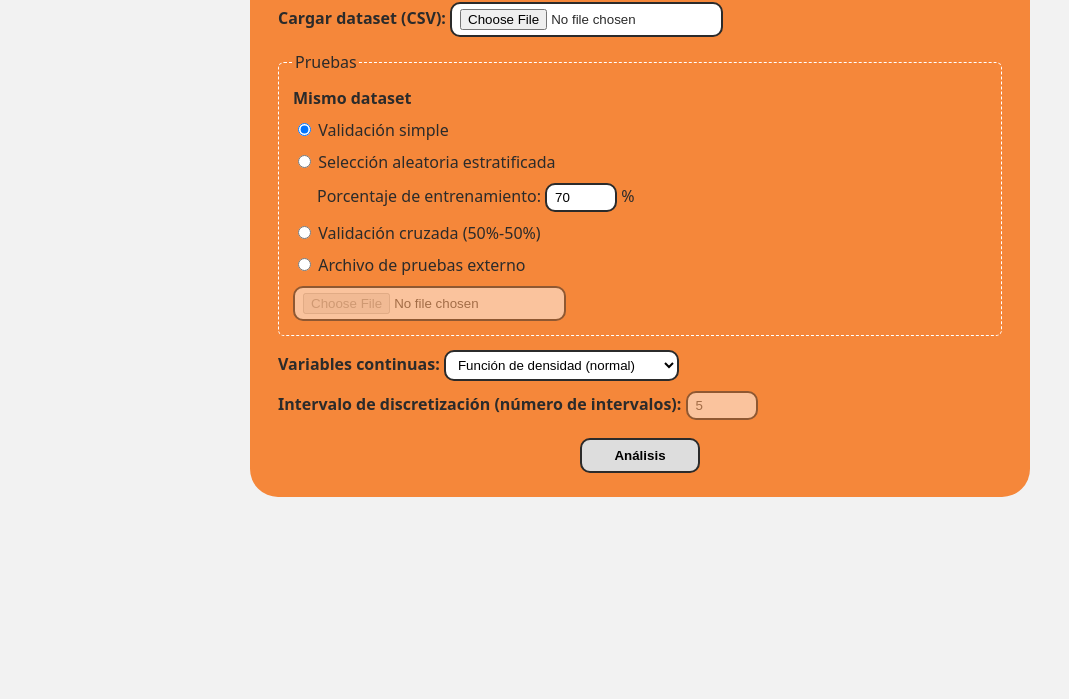
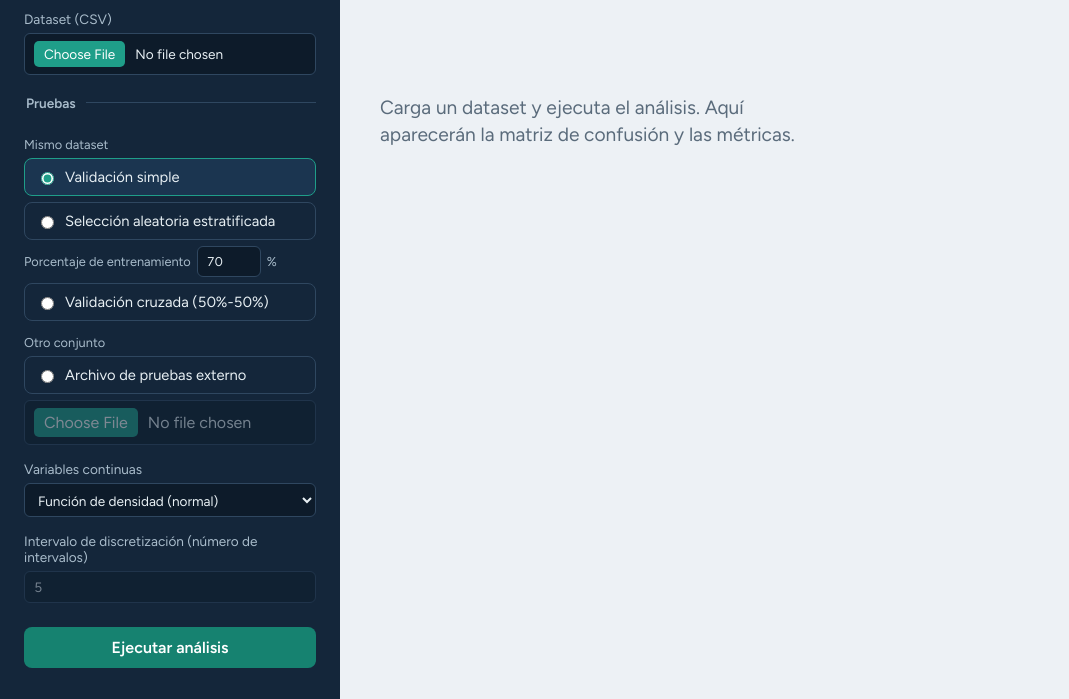
Before and after one commit to valdezvaldez9098-star/Sistemas-de-Apoyo-a-la-Toma-de-Decisiones, a plain HTML site: page Tarea 10/index.html in a window 1280 px wide. Shown: the part 101-800 px from the top of the page, without its empty margins (0-1069 px from the left). Drawn offline with Linux system fonts and the light colour scheme.

Commit message:
Tarea 10.1

```diff
--- a/Tarea 10/app.js
+++ b/Tarea 10/app.js
@@ -12,8 +12,10 @@ const tabla = (cab, filas) =>
 // Filas: clase predicha. Columnas: clase real.
 function tablaMatriz(matriz, clases) {
   const totales = clases.map((_, j) => suma(matriz.map(f => f[j])));
+  const max = Math.max(...matriz.flat(), 1);
+  const celda = (v, i, j) => `<td class="${i === j ? 'ok' : 'err'}" style="--v:${v / max}">${v}</td>`;
   const filas = matriz.map((f, i) =>
-    `<tr><th>${esc(clases[i])}</th>${f.map((v, j) => `<td class="${i === j ? 'diag' : ''}">${v}</td>`).join('')}<td>${suma(f)}</td></tr>`);
+    `<tr><th>${esc(clases[i])}</th>${f.map((v, j) => celda(v, i, j)).join('')}<td>${suma(f)}</td></tr>`);
   return `<table><tr><th>Predicha \\ Real</th>${clases.map(c => `<th>${esc(c)}</th>`).join('')}<th>Total</th></tr>` +
     filas.join('') + `<tr><th>Total</th>${totales.map(v => `<td>${v}</td>`).join('')}<td>${suma(totales)}</td></tr></table>`;
 }
--- a/Tarea 10/index.html
+++ b/Tarea 10/index.html
@@ -4,57 +4,65 @@
 <meta charset="UTF-8">
 <meta name="viewport" content="width=device-width, initial-scale=1">
 <title>Clasificador Bayes Ingenuo</title>
+<link rel="preconnect" href="https://fonts.googleapis.com">
+<link rel="preconnect" href="https://fonts.gstatic.com" crossorigin>
+<link href="https://fonts.googleapis.com/css2?family=Figtree:wght@400;600;800&display=swap" rel="stylesheet">
 <link rel="stylesheet" href="style.css">
 </head>
 <body>
 
-<section class="panel">
+<aside class="panel">
   <h1>Clasificador Bayes Ingenuo</h1>
 
-  <label>Cargar dataset (CSV): <input type="file" id="dataset" accept=".csv,.txt"></label>
+  <label>Dataset (CSV)
+    <input type="file" id="dataset" accept=".csv,.txt">
+  </label>
 
   <fieldset>
     <legend>Pruebas</legend>
-    <div class="grupo">
-      <strong>Mismo dataset</strong>
+    <p class="grupo">Mismo dataset</p>
     <label class="op"><input type="radio" name="metodo" value="simple" checked> Validación simple</label>
     <label class="op"><input type="radio" name="metodo" value="estratificada"> Selección aleatoria estratificada</label>
-      <label class="op sub">Porcentaje de entrenamiento: <input type="number" id="pct" value="70" min="1" max="99"> %</label>
+    <label class="porcentaje">Porcentaje de entrenamiento <input type="number" id="pct" value="70" min="1" max="99"> %</label>
     <label class="op"><input type="radio" name="metodo" value="cruzada"> Validación cruzada (50%-50%)</label>
-    </div>
-    <div class="grupo">
+    <p class="grupo">Otro conjunto</p>
     <label class="op"><input type="radio" name="metodo" value="externo"> Archivo de pruebas externo</label>
     <input type="file" id="externo" accept=".csv,.txt">
-    </div>
   </fieldset>
 
-  <label>Variables continuas:
+  <label>Variables continuas
     <select id="continuo">
       <option value="densidad">Función de densidad (normal)</option>
       <option value="anchos">Intervalos de anchos iguales</option>
       <option value="frecuencias">Intervalos de frecuencias iguales</option>
     </select>
   </label>
-  <label>Intervalo de discretización (número de intervalos): <input type="number" id="intervalos" value="5" min="2"></label>
+  <label>Intervalo de discretización (número de intervalos)
+    <input type="number" id="intervalos" value="5" min="2">
+  </label>
 
-  <button id="analizar">Análisis</button>
+  <button id="analizar">Ejecutar análisis</button>
+</aside>
+
+<main>
   <div id="errores"></div>
-</section>
-
-<section class="panel" id="resultados" hidden>
-  <h1>Clasificador Bayes Ingenuo</h1>
+  <section id="resultados" hidden>
     <p id="info"></p>
 
     <div id="evaluacion">
       <h2>Matriz de confusión</h2>
+      <p class="nota">Filas: clase predicha. Columnas: clase real. Verde: aciertos. Rojo: errores.</p>
       <div class="tabla" id="matriz"></div>
+
       <h2>Métricas de evaluación</h2>
       <div class="tabla" id="metricas"></div>
-    <h2>Accuracy: <span id="accuracy"></span></h2>
+      <p class="accuracy">Accuracy <strong id="accuracy"></strong></p>
     </div>
 
     <div id="predicciones"></div>
   </section>
+  <p class="vacio">Carga un dataset y ejecuta el análisis. Aquí aparecerán la matriz de confusión y las métricas.</p>
+</main>
 
 <script src="validacion.js"></script>
 <script src="clasificador.js"></script>
--- a/Tarea 10/style.css
+++ b/Tarea 10/style.css
@@ -1,25 +1,48 @@
+:root { --tinta: #14263a; --fondo: #edf1f5; --suave: #5a6b7b; --linea: #dbe3ea; --verde: 31, 158, 137; --rojo: 200, 85, 61; }
 * { box-sizing: border-box; }
-body { margin: 0; padding: 24px 12px; background: #f2f2f2; color: #2b2b2b; font-family: system-ui, Arial, sans-serif; }
+body { display: grid; grid-template-columns: 340px minmax(0, 1fr); min-height: 100vh; margin: 0; background: var(--fondo); color: var(--tinta); font-family: Figtree, system-ui, sans-serif; font-variant-numeric: tabular-nums; }
+:focus-visible { outline: 2px solid #7be0cf; outline-offset: 2px; }
 
-.panel { max-width: 780px; margin: 0 auto 24px; padding: 24px 28px; background: #f5873a; border-radius: 28px; }
-h1 { margin: 0 0 16px; text-align: center; font-size: 1.8rem; }
-h2 { margin: 18px 0 6px; font-size: 1rem; }
+/* Panel de configuración */
+.panel { position: sticky; top: 0; height: 100vh; overflow-y: auto; padding: 28px 24px; background: var(--tinta); color: #e8f0f4; }
+h1 { margin: 0 0 24px; font-size: 1.7rem; font-weight: 800; line-height: 1.1; }
+label { display: block; margin-top: 16px; font-size: .85rem; color: #a9bccb; }
+input[type=file], input[type=number], select { display: block; width: 100%; margin-top: 6px; padding: 7px 9px; background: #0d1b2a; border: 1px solid #2f4760; border-radius: 6px; color: #e8f0f4; font: inherit; }
+input[type=file]::file-selector-button { margin-right: 10px; padding: 5px 10px; background: rgb(var(--verde)); border: 0; border-radius: 5px; color: #fff; font: inherit; cursor: pointer; }
+input:disabled, select:disabled { opacity: .45; }
+fieldset { margin: 20px 0 0; padding: 12px 0 0; border: 0; border-top: 1px solid #2f4760; }
+legend { padding-right: 10px; font-size: .85rem; font-weight: 600; color: #a9bccb; }
+.grupo { margin: 14px 0 4px; font-size: .8rem; color: #a9bccb; }
+.op { display: flex; gap: 8px; align-items: center; margin-top: 6px; padding: 9px 11px; border: 1px solid #2f4760; border-radius: 8px; color: #e8f0f4; font-size: .92rem; cursor: pointer; }
+.op:has(:checked) { background: #1b3550; border-color: rgb(var(--verde)); }
+input[type=radio] { accent-color: rgb(var(--verde)); }
+.porcentaje { display: flex; gap: 6px; align-items: center; margin: 6px 0 0; font-size: .8rem; }
+.porcentaje input { width: 64px; margin: 0; }
+button { width: 100%; margin-top: 24px; padding: 11px; background: #168270; border: 0; border-radius: 8px; color: #fff; font: inherit; font-weight: 600; cursor: pointer; }
+button:hover { background: #1a9680; }
 
-label { display: block; margin: 10px 0; font-weight: 600; }
-.op { font-weight: 400; }
-.sub { margin-left: 24px; }
-fieldset { margin: 14px 0; padding: 6px 14px; border: 1px dashed #fff; border-radius: 6px; }
-.grupo { margin: 8px 0; }
+/* Resultados */
+main { max-width: 900px; padding: 36px 40px; }
+h2 { margin: 28px 0 8px; font-size: 1.05rem; font-weight: 800; }
+#info, .nota { margin: 0 0 8px; font-size: .85rem; color: var(--suave); }
+.tabla { overflow-x: auto; }
+table { border-collapse: collapse; background: #fff; font-size: .9rem; }
+th, td { padding: 8px 16px; border-bottom: 1px solid var(--linea); text-align: center; }
+th { font-weight: 600; color: var(--suave); }
+#matriz tr:last-child, #metricas tr:last-child { font-weight: 700; }
+td.ok, td.err { font-weight: 800; background: rgba(var(--c), calc(var(--v) * .6)); }
+td.ok { --c: var(--verde); }
+td.err { --c: var(--rojo); }
+.accuracy { margin: 20px 0 0; color: var(--suave); }
+.accuracy strong { margin-left: 8px; color: var(--tinta); font-size: 2rem; font-weight: 800; }
+.vacio { display: none; max-width: 34ch; margin-top: 20vh; color: var(--suave); font-size: 1.2rem; line-height: 1.4; }
+#resultados[hidden] + .vacio { display: block; }
+#errores { margin-bottom: 20px; padding: 12px 16px; background: #fdeceb; border-left: 4px solid rgb(var(--rojo)); color: #7a2417; line-height: 1.5; }
+#errores:empty, #errores:not(:empty) ~ .vacio { display: none; }
 
-input[type=number], input[type=file], select { padding: 5px 8px; background: #fff; border: 2px solid #2b2b2b; border-radius: 10px; }
-input[type=number] { width: 72px; }
-input:disabled, select:disabled { opacity: .5; }
-button { display: block; margin: 18px auto 0; padding: 8px 32px; background: #ddd; border: 2px solid #2b2b2b; border-radius: 10px; font-weight: 600; cursor: pointer; }
-
-#errores { margin-top: 14px; padding: 8px 14px; background: #fff; color: #a00000; border-radius: 10px; }
-#errores:empty { display: none; }
-
-.tabla { overflow-x: auto; }
-table { border-collapse: collapse; background: #fff; font-size: .85rem; }
-th, td { padding: 4px 10px; border: 1px solid #bbb; text-align: center; }
-td.diag { background: #ffffb3; }
+@media (max-width: 820px) {
+  body { grid-template-columns: minmax(0, 1fr); }
+  .panel { position: static; height: auto; }
+  main { padding: 24px 16px; }
+  .vacio { margin-top: 0; }
+}
```
Lines whose indentation alone changed are shown as unchanged.
